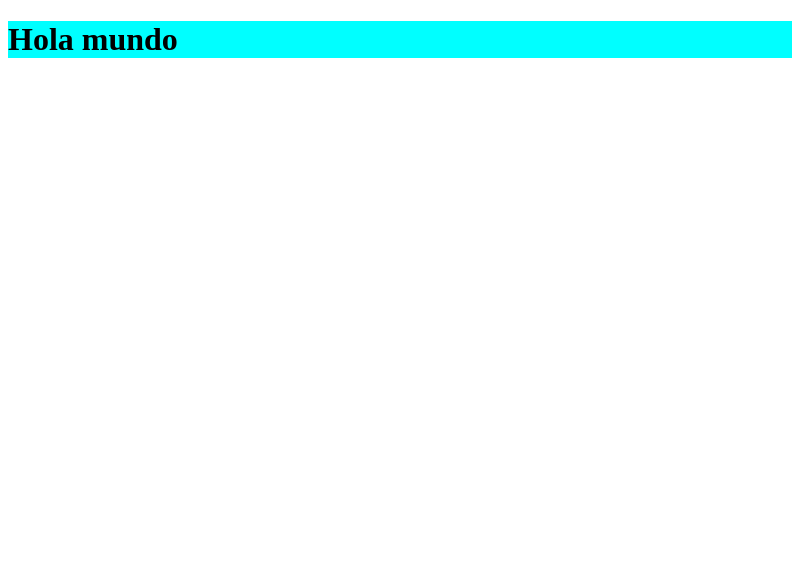
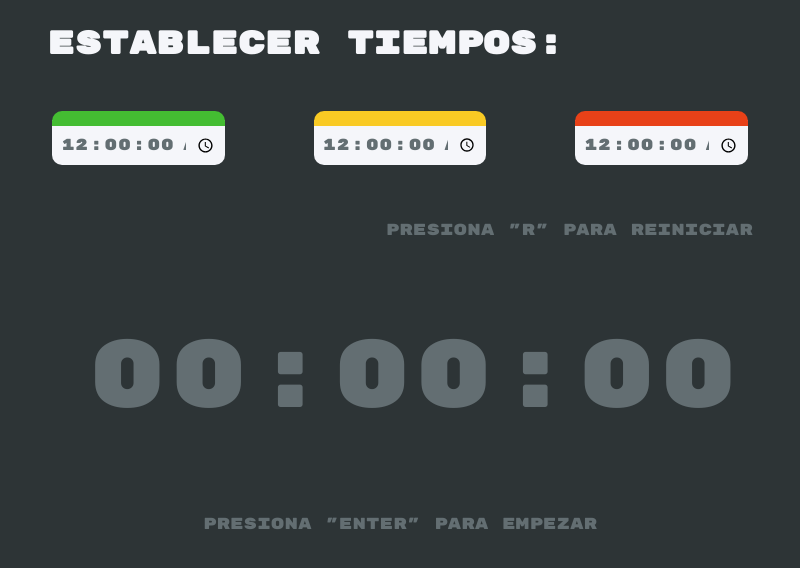
Before and after one commit to Jaguz78/semaforo, an Electron app: page src/index.html in a window 800 px wide. Drawn offline with Linux system fonts and the light colour scheme.

Commit message:
Estructura html y estilos

```diff
--- a/src/index.html
+++ b/src/index.html
@@ -4,10 +4,38 @@
     <meta charset="UTF-8">
     <meta name="viewport" content="width=device-width, initial-scale=1.0">
     <title>Semaforo</title>
+    <link rel="preconnect" href="https://fonts.googleapis.com">
+    <link rel="preconnect" href="https://fonts.gstatic.com" crossorigin>
+    <link href="https://fonts.googleapis.com/css2?family=Rubik+Mono+One&display=swap" rel="stylesheet">
     <link rel="stylesheet" href="style.css">
 </head>
 <body>
-    <h1>Hola mundo</h1>
+    <!--agregar atributo hidden para ocultar la etiqueta -->
+
+    <!--Header solo aparece en la pantalla principal
+        Contiene los inputs del tiempo -->
+    <header >
+        <h1>Establecer tiempos:</h1>
+        <div class="inputDiv">
+            <input class="inputVerde" value="00:00:00" type="time" step="1">
+            <input class="inputAmarillo" value="00:00:00" type="time" step="1">
+            <input class="inputRojo" value="00:00:00" type="time" step="1">
+        </div>
+    </header>
+
+    <div>
+        <!--Mensaje con instruccion para el reinicio-->
+        <p class="R">Presiona "R" para reiniciar</p>
+    </div>
+
+    <!--Main contiene la etiqueta que mostrará el temporizador-->
+    <main>
+        <p class="temporizador">00:00:00</p>
+
+        <!--mensaje con instrucciones sobre "Empezar",  "Pausar" o "Continuar", el contenido varía-->
+        <p class="espacio">Presiona "Enter" para empezar</p>
+    </main>
+
     <script src="renderer.js"></script>
 </body>
 </html>
--- a/src/style.css
+++ b/src/style.css
@@ -1,3 +1,78 @@
+body, input{
+    font-family: "Rubik Mono One", monospace;
+    font-weight: 400;
+    font-style: normal;
+
+    color: #636E72;
+    background-color: #2D3436;
+
+    /*cambia segun el tiempo:
+    verde
+    color: #8AE17D;
+    background-color: #44BD32;
+
+    amarillo
+    color: #C6A11E;
+    background-color: #F9CA24;
+
+    rojo
+    color: #A43B21;
+    background-color: #E84118;
+    */
+
+}
+
 h1 {
-    background-color: aqua;
+    color: #F5F6FA;
+    margin: 3% 5% 0 ;
 }
+.R{
+    margin: 5% 5% 0 ;
+    text-align: end;
+    font-size: 1em;
+}
+
+.inputDiv{
+    width: 100%;
+    margin: 2em auto;
+    display: flex;
+    justify-content: center;
+}
+.inputVerde, .inputAmarillo, .inputRojo{
+    font-size:100%;
+    text-align: center;
+    background-color: #F5F6FA;
+
+    width: 20%;
+    height: 100%;
+    padding: 1%;
+    margin: 2% auto;
+
+    border-radius: 10px;
+    border-style: solid;
+    border-bottom: none;
+    border-left:none;
+    border-right:none;
+
+    border-top-width: 15px;
+}
+.inputVerde{
+    border-top-color: #44BD32 ;
+}
+.inputAmarillo{
+    border-top-color: #F9CA24 ;
+}
+.inputRojo{
+    border-top-color: #E84118 ;
+}
+
+main .temporizador{
+    margin:10%;
+    text-align: center;
+    font-size: 6em;
+}
+main p{
+    margin-bottom: 5%;
+    text-align: center;
+    font-size: 1em;
+}
```
